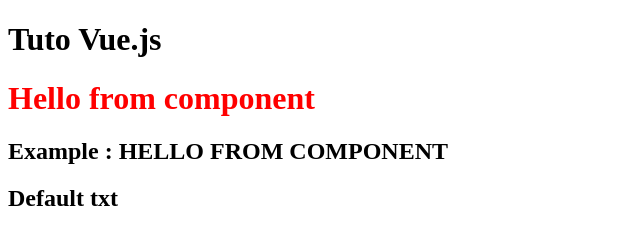
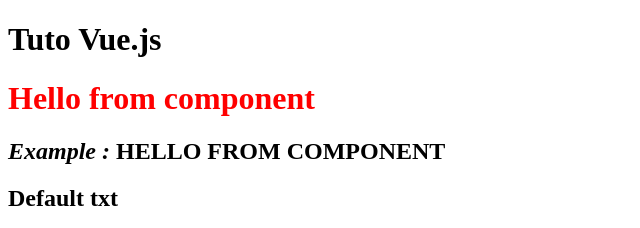
Before and after one commit to techmefr/vuejs-learning-form-vif-vmodel, a Vue app: page / in a window 1280 px wide. Shown: the top 228 px of the page, without its empty margins (0-640 px from the left). Built offline with nearby package versions, Linux system fonts and the light colour scheme.

Commit message:
add example to use slot

```diff
--- a/src/components/HelloWorld.vue
+++ b/src/components/HelloWorld.vue
@@ -8,7 +8,7 @@
 <template>
     <h1>{{ msg }}</h1>
     <!-- Utilisation de la variable msg -->
-    <SubComp> Example : {{ msg.toUpperCase() }}</SubComp>
+    <SubComp><i> Example :</i> {{ msg.toUpperCase() }}</SubComp>
 
     <!-- Utilisation du slot de l'enfant -->
     <SubComp> </SubComp>
```
